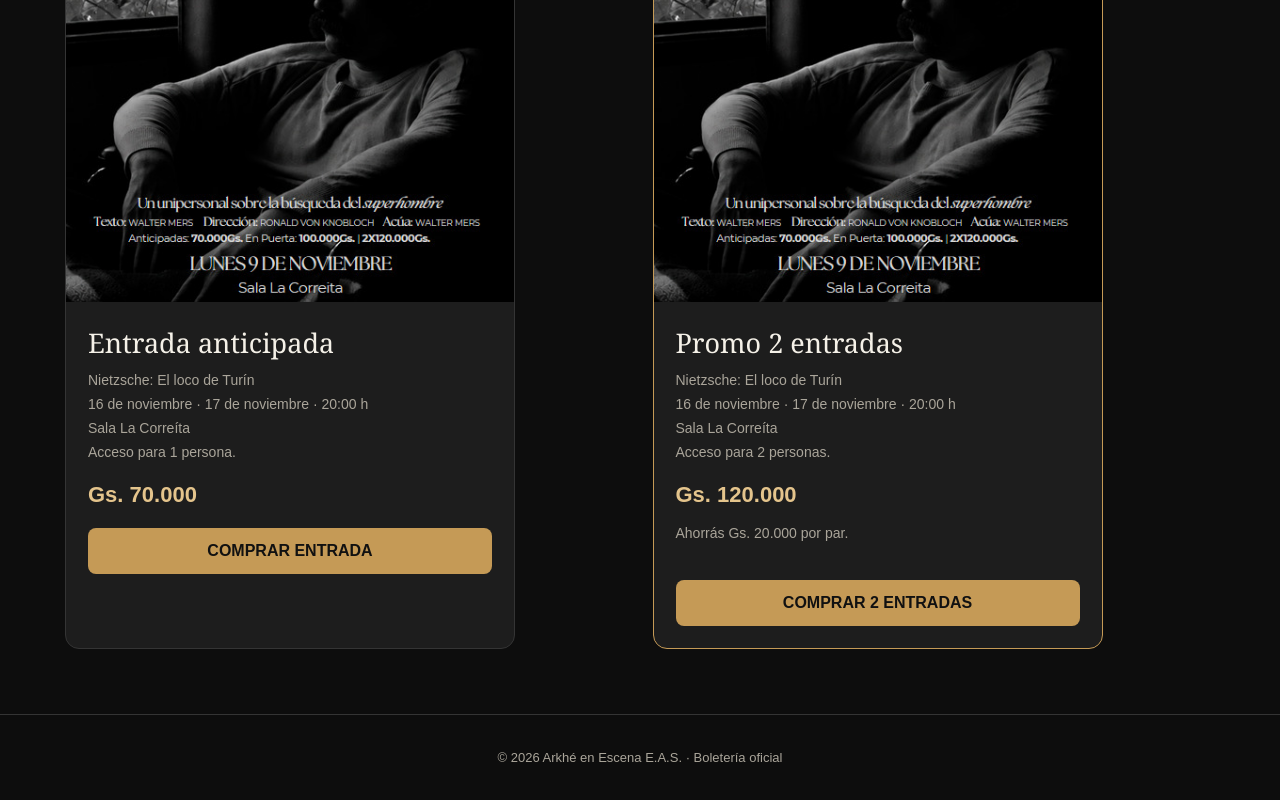
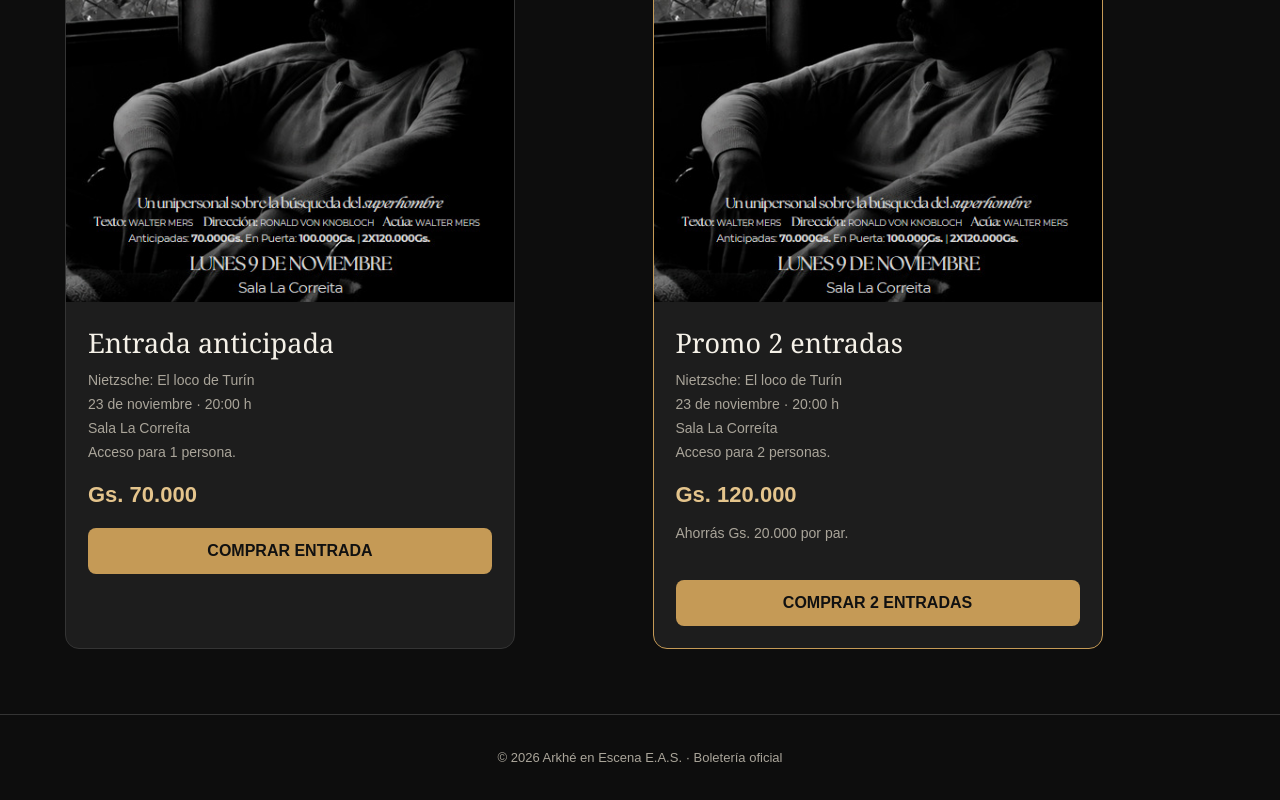
Before and after one commit to walterjmers/Boleteria-Arkhe-, a plain HTML site: page index.html in a window 1280 px wide. Shown: the part 988-1788 px from the top of the page. Drawn offline with Linux system fonts and the light colour scheme.

Commit message:
Remove dates and add new date in funciones array

```diff
--- a/index.html
+++ b/index.html
@@ -1353,8 +1353,7 @@ const OBRAS = [
 
     funciones: [
 
-      "16 de noviembre",
-      "17 de noviembre"
+      "23 de noviembre"
 
     ]
 
```
